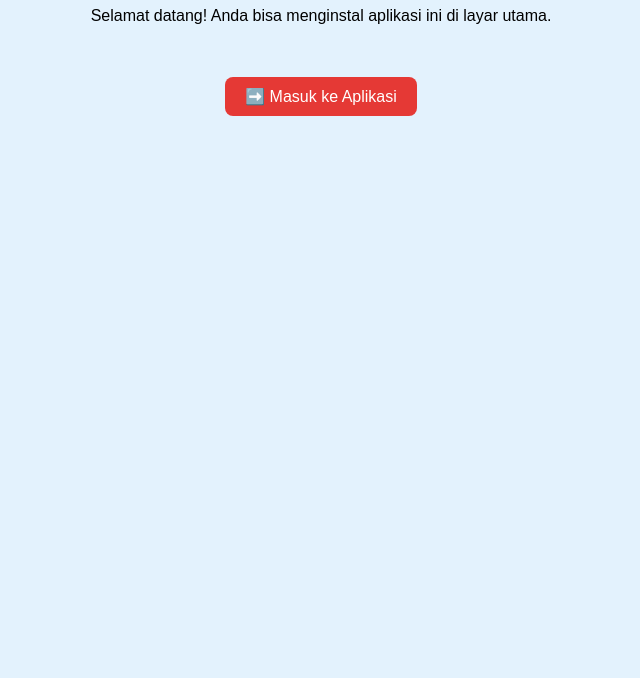
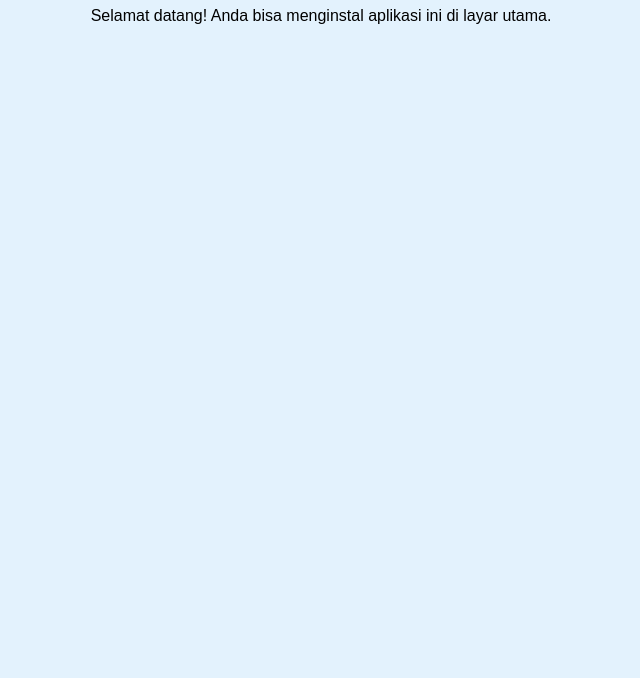
Before and after one commit to ArdiTaqdis/giat-patroli-security, a plain HTML site: page index.html in a window 1280 px wide. Shown: the part 122-800 px from the top of the page, without its empty margins (319-959 px from the left). Drawn offline with Linux system fonts and the light colour scheme.

Commit message:
update index

```diff
--- a/index.html
+++ b/index.html
@@ -39,10 +39,10 @@
     <p>Selamat datang! Anda bisa menginstal aplikasi ini di layar utama.</p>
     <button id="installBtn" hidden>⬇️ Install Aplikasi</button>
 
-    <br /><br />
+    <!-- <br /><br />
     <a href="login.html">
-      <button>➡️ Masuk ke Aplikasi</button>
-    </a>
+      <button> Masuk ke Aplikasi</button>
+    </a> -->
 
     <script>
       let deferredPrompt;
```
